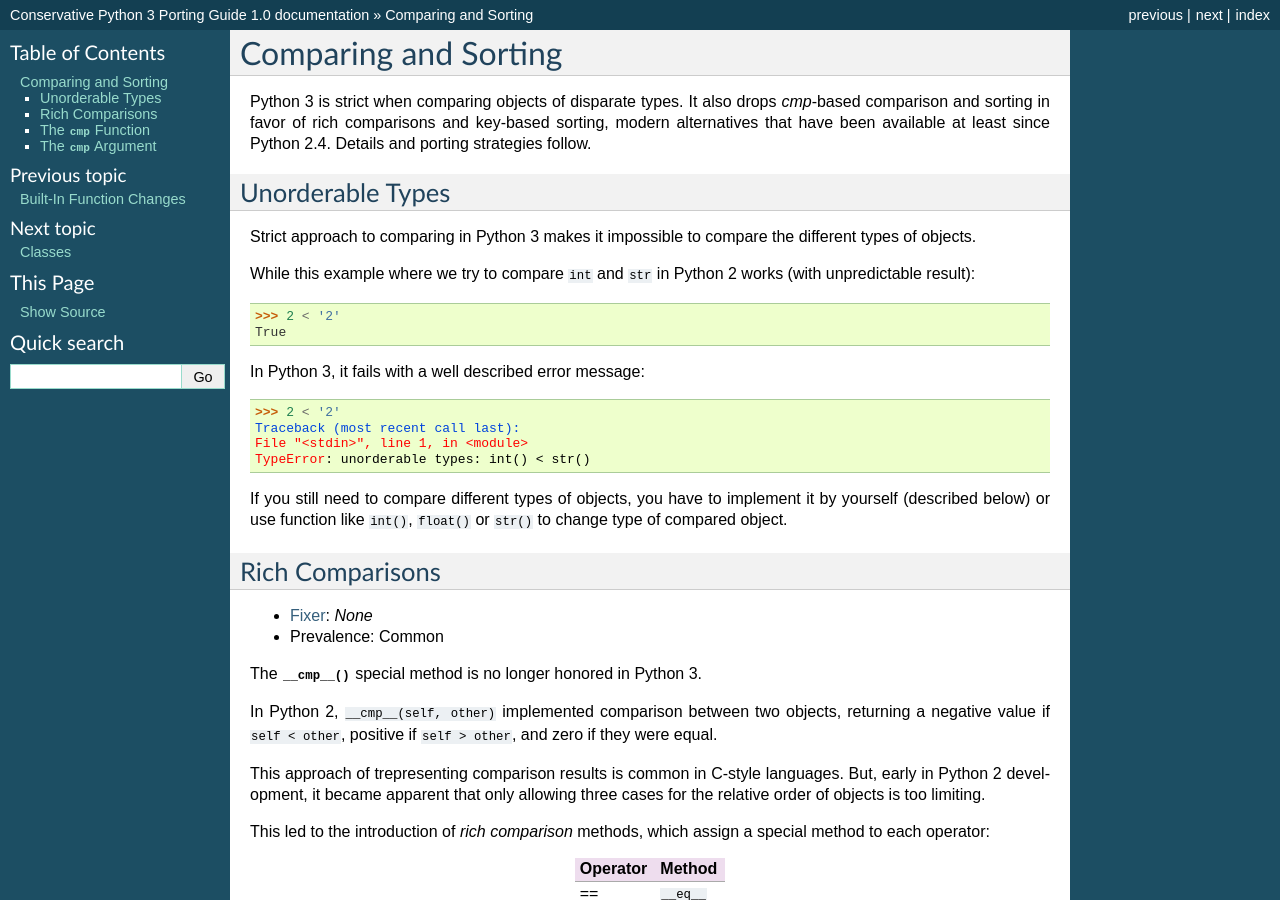
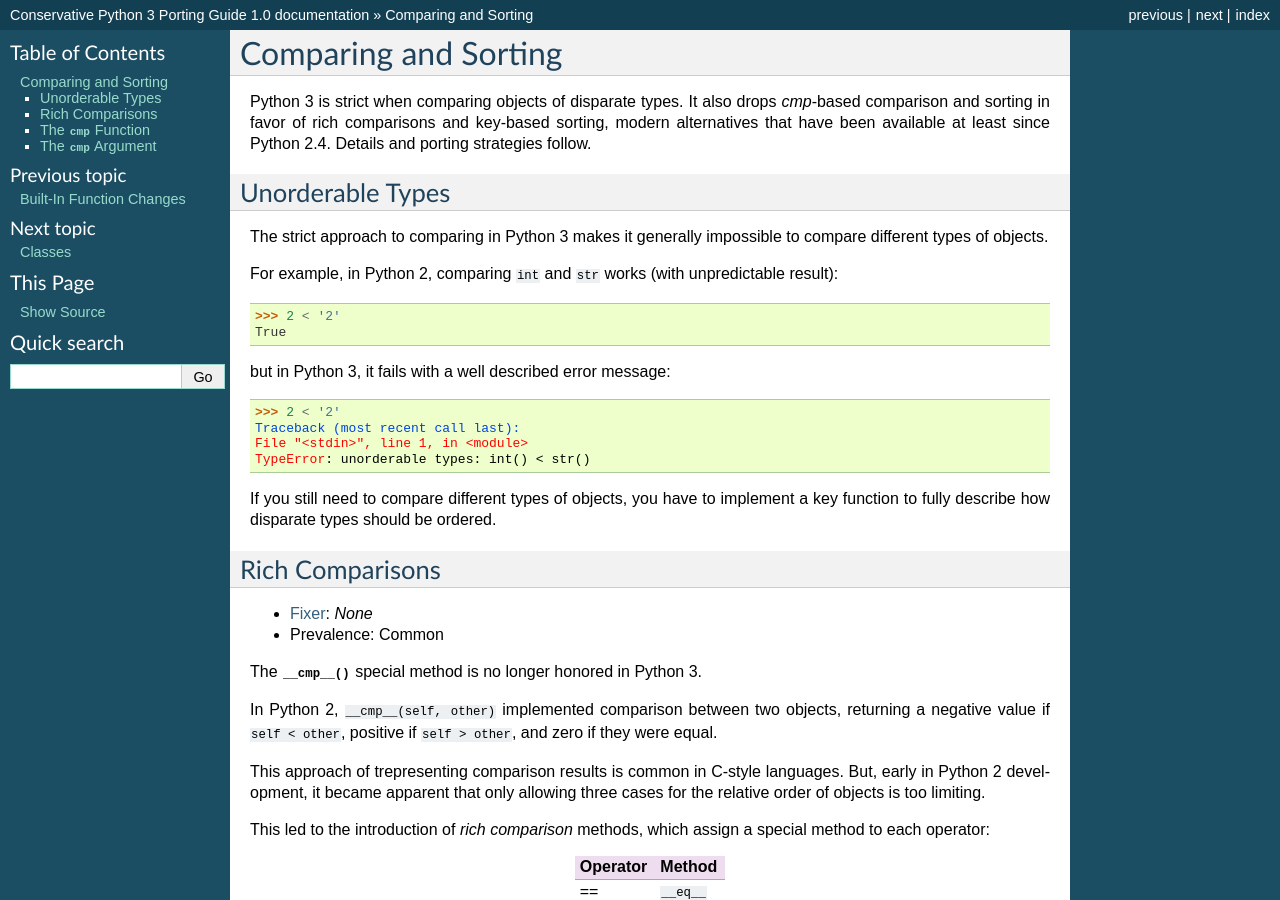
Before and after one commit to fedora-python/portingguide, a Sphinx documentation site: the page built from source/comparisons.rst, in a window 1280 px wide and 900 px high. Built offline with Sphinx 7.4.7, drawn with Linux system fonts in a browser that asks for light colours.

Commit message:
Comparisons: some rewording

```diff
--- a/source/comparisons.rst
+++ b/source/comparisons.rst
@@ -10,16 +10,16 @@
 Unorderable Types
 ~~~~~~~~~~~~~~~~~
 
-Strict approach to comparing in Python 3 makes it impossible to compare the
-different types of objects.
+The strict approach to comparing in Python 3 makes it generally impossible to
+compare different types of objects.
 
-While this example where we try to compare ``int`` and ``str`` in Python 2
+For example, in Python 2, comparing ``int`` and ``str``
 works (with unpredictable result)::
 
     >>> 2 < '2'
     True
 
-In Python 3, it fails with a well described error message::
+but in Python 3, it fails with a well described error message::
 
     >>> 2 < '2'
     Traceback (most recent call last):
@@ -27,8 +27,8 @@
     TypeError: unorderable types: int() < str()
 
 If you still need to compare different types of objects, you have to
-implement it by yourself (described below) or use function like ``int()``,
-``float()`` or ``str()`` to change type of compared object.
+implement a key function to fully describe how disparate types should be
+ordered.
 
 
 Rich Comparisons
```
